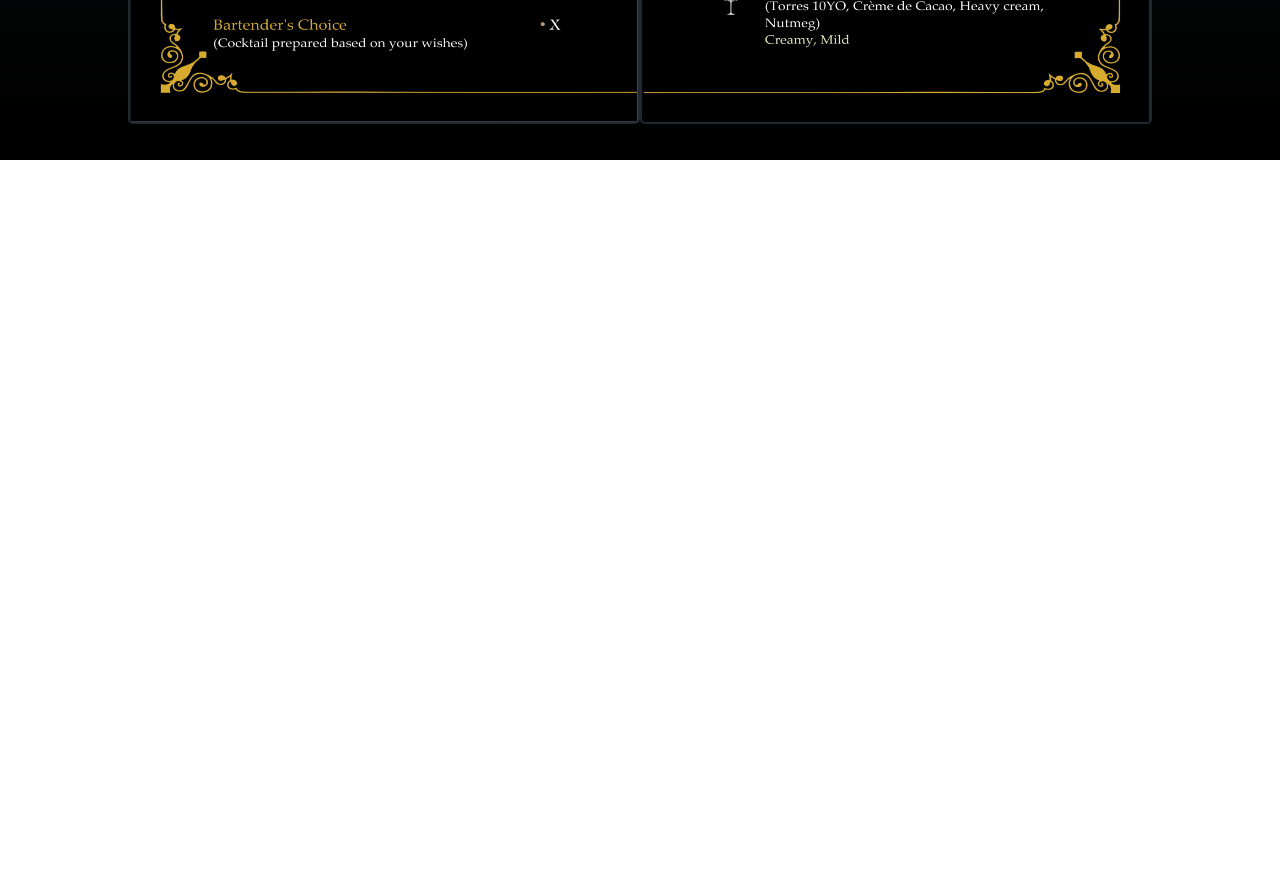
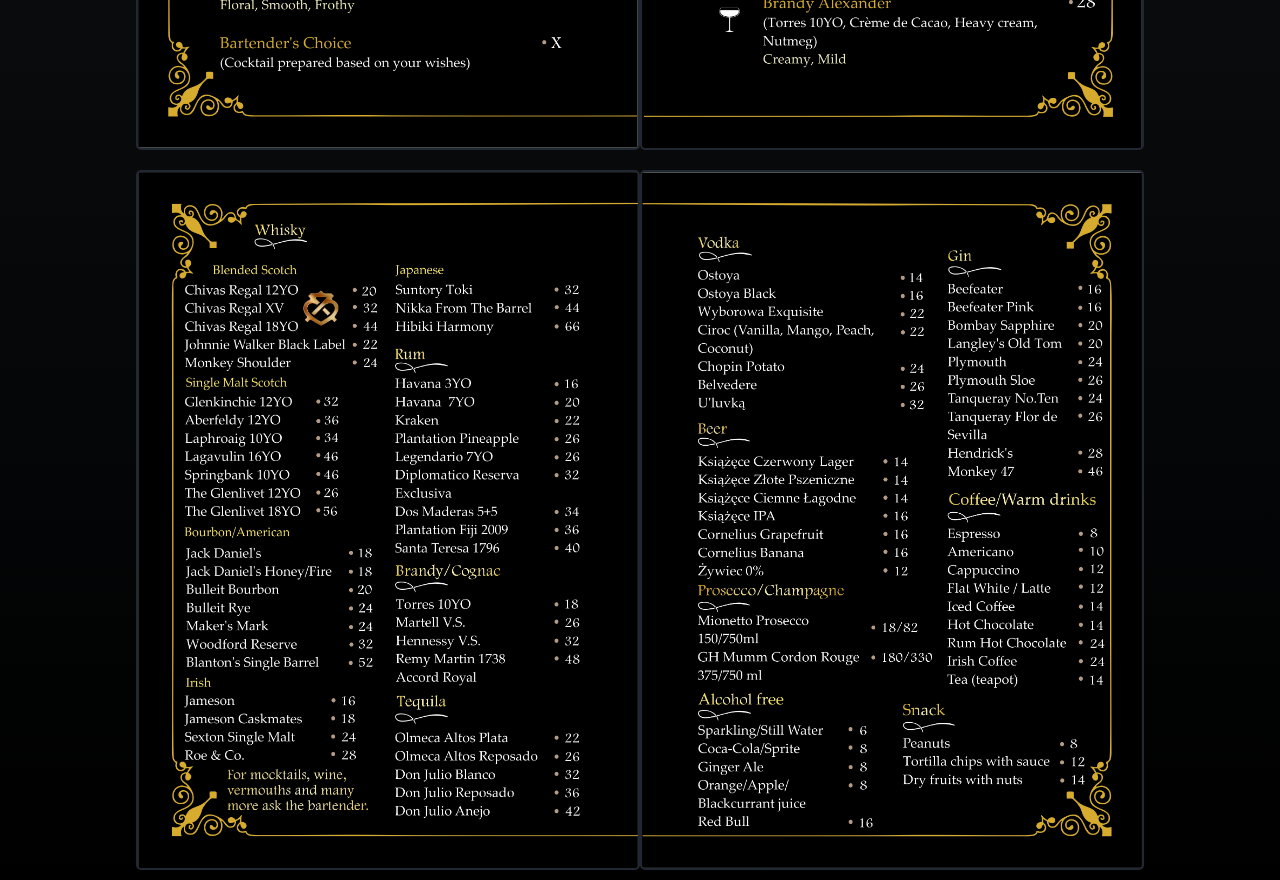
Before and after one commit to mattia-centini/mrblack-react, a React (Create React App) app: page /offer in a window 1280 px wide. Shown: the part 640-1520 px from the top of the page. Before the commit the page ends 800 px from the top, so only its background shows below. Built offline with nearby package versions, Linux system fonts and the light colour scheme; the HTML template or start-up script is replaced by a standard one.

Commit message:
started working on footer

```diff
--- a/src/App.js
+++ b/src/App.js
@@ -5,6 +5,7 @@
 import Header from './components/Header'
 import Contact from './components/Contact'
 import Offer from './components/Offer'
+import Footer from './components/Footer'
 
 
 
@@ -20,6 +21,7 @@
 
         <Route path='/contact'>
             <Contact />
+            <Footer />
         </Route>
         <Route path='/offer'>
             <Offer />
@@ -28,6 +30,7 @@
             <Main />
             <Offer />
             <Contact />
+            <Footer />
         </Route>
         </Switch>
 
--- /dev/null
+++ b/src/components/Footer.css
@@ -0,0 +1,33 @@
+.footer{
+    height: 100vh;
+    background: rgb(0,0,0);
+    background: linear-gradient(0deg, rgba(0,0,0,1) 0%, rgb(14, 17, 20) 94%, rgba(57,62,70,1) 100%);
+
+
+}
+.footer__top{
+    height: 80vh;
+    display: flex;
+    justify-content: center;
+    align-items: center;
+}
+.footer__bottom{
+    height: 20vh;
+    width: 100%;
+    border-top: 2px solid #393e46;
+}
+
+.footer__topLeft{
+    height: 100%;
+    width: 50%;
+    background-color: #192231;
+}
+
+.footer__topRight{
+    height: 100%;
+    width: 50%;
+    background-image: url('../media/p6.png');
+    background-position: center;
+    background-size: 90% 100%;
+    background-repeat: no-repeat;
+}
--- /dev/null
+++ b/src/components/Footer.js
@@ -0,0 +1,19 @@
+import React from 'react'
+import './Footer.css'
+
+function Footer() {
+    return (
+        <div className='footer'>
+
+            <div className='footer__top'>
+                <div className='footer__topLeft'></div>
+                <div className='footer__topRight'></div>
+            </div>
+            <div className='footer__bottom'>
+
+            </div>
+        </div>
+    )
+}
+
+export default Footer
--- a/src/components/Offer.css
+++ b/src/components/Offer.css
@@ -1,7 +1,7 @@
 .offer{
     display: flex;
     flex-direction: column;
-    height: 90vh;
+    height: 180vh;
     background: rgb(0,0,0);
     background: linear-gradient(0deg, rgba(0,0,0,1) 0%, rgb(14, 17, 20) 94%, rgba(57,62,70,1) 100%);
     justify-content: center;
@@ -12,6 +12,7 @@
     justify-content: center;
     align-items: center;
     height: 90%;
+    margin: 10px;
 }
 
 .offer__topLeft{
@@ -35,3 +36,33 @@
     background-repeat: no-repeat;
     background-position:  center ;
 }
+
+.offer__bottom{
+    display: flex;
+    justify-content: center;
+    align-items: center;
+    height: 90%;
+    margin: 10px;
+}
+
+.offer__bottomLeft{
+    background-image: url("../media/p4.jpg");
+    border: 2px  solid #222831;
+    border-radius: 5px;
+    height: 100%;
+    width: 40%;
+    background-size: 100% 100%;
+    background-repeat: no-repeat;
+    background-position:  center ;
+}
+
+.offer__bottomRight{
+    background-image: url("../media/p5.jpg");
+    border: 2px solid #222831;
+    border-radius: 5px;
+    height: 100%;
+    width: 40%;
+    background-size: 100% 100%;
+    background-repeat: no-repeat;
+    background-position:  center ;
+}
--- a/src/components/Offer.js
+++ b/src/components/Offer.js
@@ -12,6 +12,7 @@
                 <div className='offer__bottomLeft'></div>
                 <div className='offer__bottomRight'></div>
             </div>
+
         </div>
     )
 }
```
Also changed, not shown: src/media/p6.png (added), 1 other file (tests, documents, lock files or other folders).
